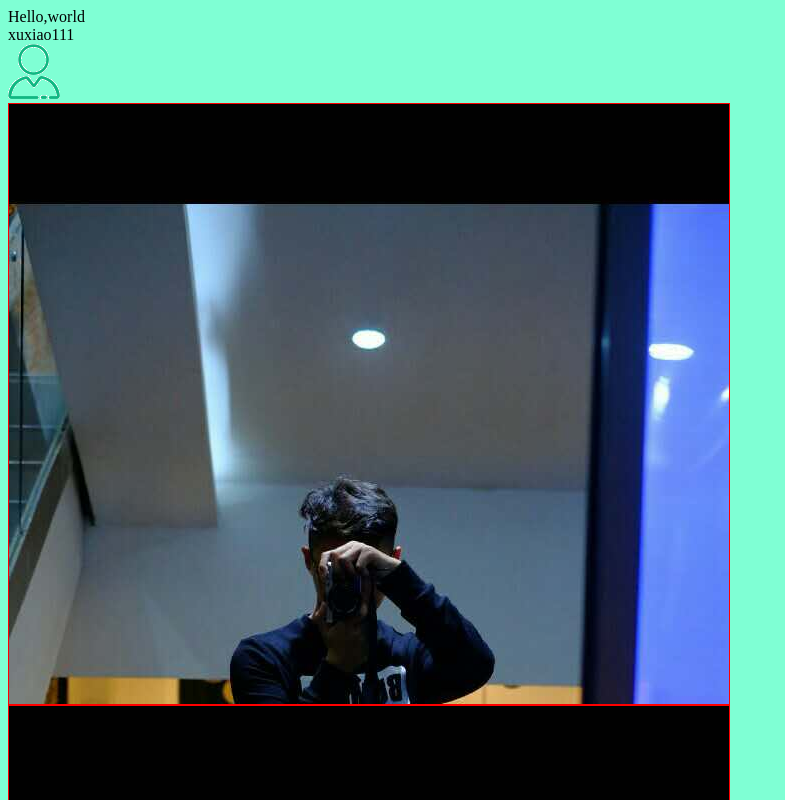
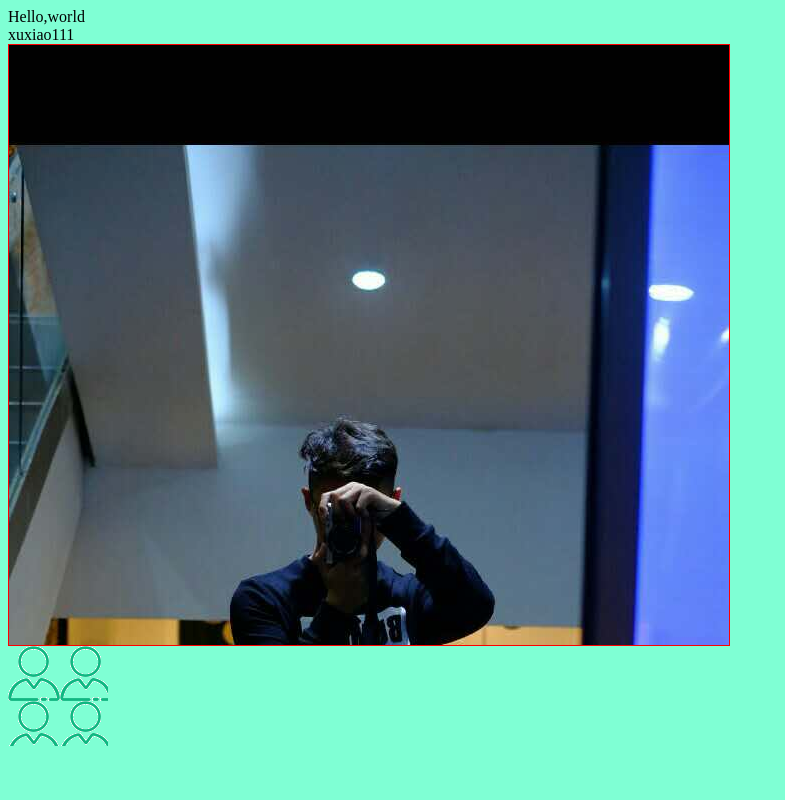
Before and after one commit to XuXiaoGH/webpack_test, a website built with webpack: page index.html in a window 1280 px wide. Shown: the top 800 px of the page, without its empty margins (0-785 px from the left). Built offline with nearby package versions, Linux system fonts and the light colour scheme.

Commit message:
1.babel 2.生成html 3.图片解析

```diff
--- a/index.html
+++ b/index.html
@@ -11,8 +11,8 @@
 
         <!--<img src="images/demo.png" alt="">-->
         <!--<div class="img"></div>-->
-        <div class="test"></div>
-        <div class="test1"></div>
+        <!--<div class="test"></div>
+        <div class="test1"></div>-->
 
     </body>
     </html>
--- a/src/css/style.css
+++ b/src/css/style.css
@@ -10,6 +10,8 @@ body{
 }
 
 .test1 {
+    width: 100px;
+    height: 100px;
     background: url("../images/account_icon.png");
 }
 
--- a/src/index.js
+++ b/src/index.js
@@ -8,11 +8,17 @@ a.innerHTML = name;
 document.getElementById('root').appendChild(a);
 
 
-let b = document.createElement('img');
+/*let b = document.createElement('img');
 b.setAttribute('src', 'images/account_icon.png');
-document.getElementById('root').appendChild(b);
+document.getElementById('root').appendChild(b);*/
+
 
 
 let c = document.createElement('div');
 c.setAttribute('class', 'test');
 document.getElementById('root').appendChild(c);
+
+
+let d = document.createElement('div');
+d.setAttribute('class', 'test1');
+document.getElementById('root').appendChild(d);
```
Also changed, not shown: dist/images/account_icon.png (deleted).
